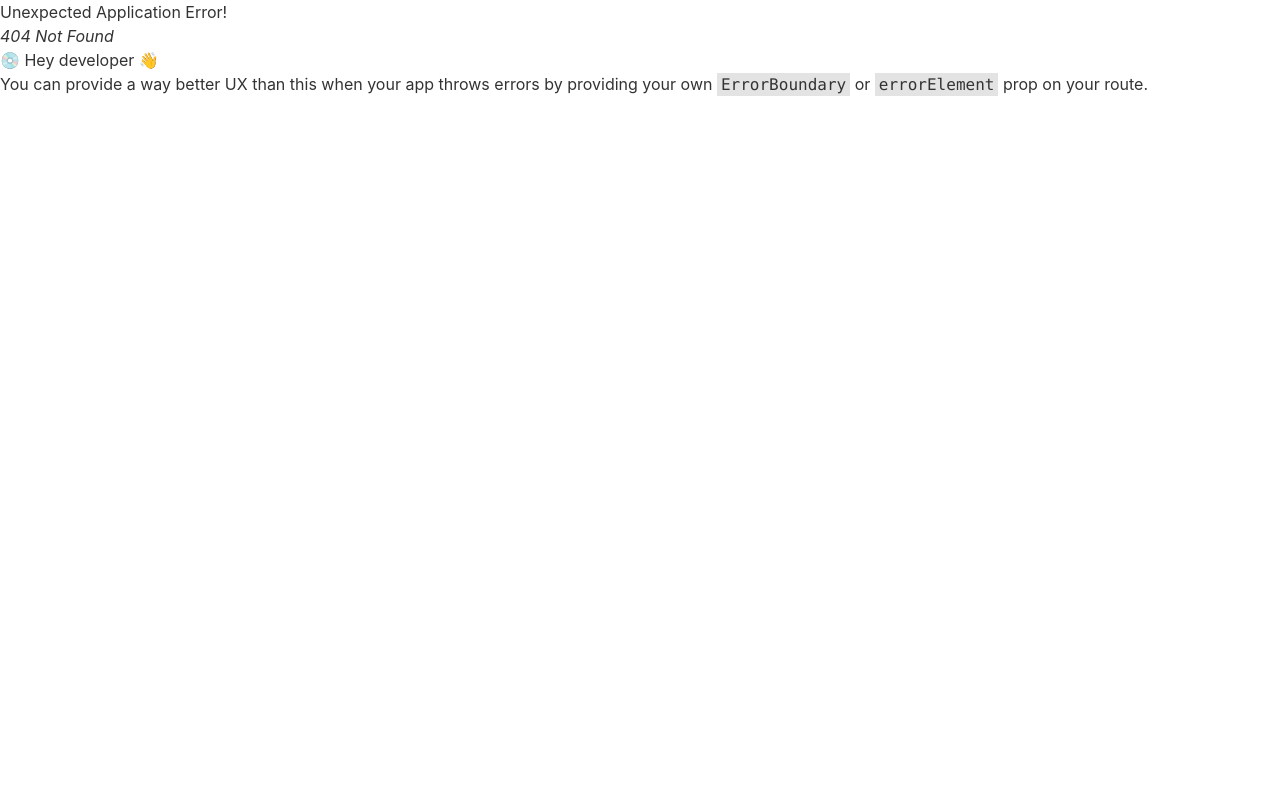
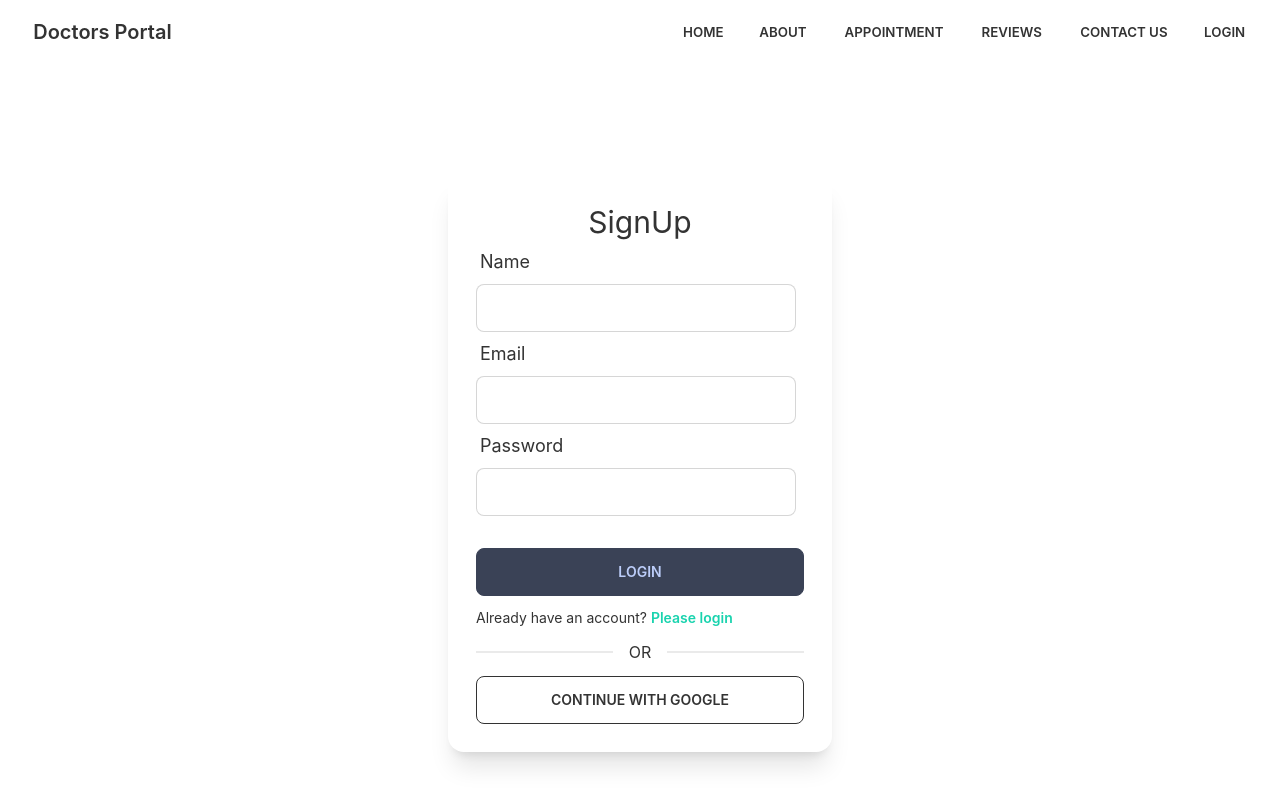
Before and after one commit to sajid365-sr/Doctors-Portal-Client-Side, a React (Create React App) app: page /signup in a window 1280 px wide. Before the commit this address had no page. Shown: the top 800 px of the page. Built offline with nearby package versions, Linux system fonts and the light colour scheme.

Commit message:
sign up page created

```diff
--- a/src/Pages/Login/Login.js
+++ b/src/Pages/Login/Login.js
@@ -1,9 +1,9 @@
-import React, { useState } from "react";
+import React from "react";
 import { useForm } from "react-hook-form";
 import { Link } from "react-router-dom";
 
 const Login = () => {
-  const { register, handleSubmit } = useForm();
+  const { register, formState:{ errors }, handleSubmit } = useForm();
 
   const handleLogin = data =>{
       console.log(data)
@@ -17,18 +17,27 @@ const Login = () => {
 
           <div className="form-control w-full max-w-xs">
             <label className="label"> <span className="label-text text-lg">Email</span> </label>
-            <input type='text' className="input input-bordered w-full max-w-xs" {...register("email")} />
+            <input type='email'
+            className="input input-bordered w-full max-w-xs"
+            {...register("email", {required:"Email Address is required"})}
+            />
+            {errors.email && <p className="text-error" role="alert">{errors.email?.message}</p>}
           </div>
+
           <div className="form-control w-full max-w-xs">
             <label className="label"> <span className="label-text text-lg">Password</span> </label>
-            <input type='password' className="input input-bordered w-full max-w-xs" {...register("password")} />
-            <label className="label"> <span className="label-text mb-4 text-sm">Forgot Password ?</span> </label>
+            <input type='password'
+            className="input input-bordered w-full max-w-xs"
+            {...register("password", {required:'Password is required', minLength:{value:6,message:'Password must be at lease 6 character'}})}
+            />
+            <label className="label"> <Link className="label-text mb-4 text-blue-600 text-sm">Forgot Password ?</Link> </label>
+            {errors.password && <p className="text-error" role="alert">{errors.password?.message}</p>}
           </div>
 
 
           <input className="btn btn-accent w-full" value='Login' type="submit" />
         </form>
-        <p className="text-sm mt-3">New to Doctors Portal? <Link to='/signup' className="text-secondary">Create new account</Link></p>
+        <p className="text-sm mt-3">New to Doctors Portal? <Link to='/signup' className="text-secondary font-semibold">Create new account</Link></p>
         <div className="divider my-4">OR</div>
         <button className="btn btn-outline w-full">CONTINUE WITH GOOGLE</button>
       </div>
--- /dev/null
+++ b/src/Pages/SignUp/SignUp.js
@@ -0,0 +1,75 @@
+import React from "react";
+import { Link } from "react-router-dom";
+import {useForm} from 'react-hook-form';
+
+const SignUp = () => {
+
+const {register, handleSubmit, formState: {errors}} = useForm();
+const handleSignUP = (data) =>{
+    console.log(data)
+}
+
+
+  return (
+    <div className="h-[800px]  flex justify-center items-center">
+      <div className="w-96 p-7 shadow-xl rounded-2xl">
+        <h2 className="text-3xl text-center">SignUp</h2>
+        <form onSubmit={handleSubmit(handleSignUP)}>
+          <div className="form-control w-full max-w-xs">
+            <label className="label">
+              {" "}
+              <span className="label-text text-lg">Name</span>{" "}
+            </label>
+            <input
+              type="text"
+              className="input input-bordered w-full max-w-xs"
+              {...register('name', {required: true})}
+            />
+          </div>
+          <div className="form-control w-full max-w-xs">
+            <label className="label">
+              {" "}
+              <span className="label-text text-lg">Email</span>{" "}
+            </label>
+            <input
+              type="email"
+              className="input input-bordered w-full max-w-xs"
+              {...register('email', {required: 'Email is required'})}
+            />
+            {errors.email && <span className="text-error">{errors.email?.message}</span>}
+            {}
+          </div>
+
+          <div className="form-control w-full max-w-xs">
+            <label className="label">
+              {" "}
+              <span className="label-text text-lg">Password</span>{" "}
+            </label>
+            <input
+              type="password"
+              className="input input-bordered w-full max-w-xs"
+              {...register('password', {required: 'Password is required', minLength:{value: 6, message:'Password must be at least 6 character long'}})}
+            />
+            {errors.password && <span className="text-error">{errors.password?.message}</span>}
+          </div>
+
+          <input
+            className="btn mt-8 btn-accent w-full"
+            value="Login"
+            type="submit"
+          />
+        </form>
+        <p className="text-sm mt-3">
+          Already have an account?{" "}
+          <Link to="/login" className="text-secondary font-semibold">
+            Please login
+          </Link>
+        </p>
+        <div className="divider my-4">OR</div>
+        <button className="btn btn-outline w-full">CONTINUE WITH GOOGLE</button>
+      </div>
+    </div>
+  );
+};
+
+export default SignUp;
--- a/src/Routes/Routes/Routes.js
+++ b/src/Routes/Routes/Routes.js
@@ -3,6 +3,7 @@ import Main from "../../Layout/Main";
 import Appointment from "../../Pages/Appointment/Appointment/Appointment";
 import Home from "../../Pages/Home/Home/Home";
 import Login from "../../Pages/Login/Login";
+import SignUp from "../../Pages/SignUp/SignUp";
 
 const router = createBrowserRouter([
     {
@@ -20,6 +21,10 @@ const router = createBrowserRouter([
             {
                 path:'/appointment',
                 element: <Appointment></Appointment>
+            },
+            {
+                path:'/signup',
+                element:<SignUp></SignUp>
             }
         ]
 
```
